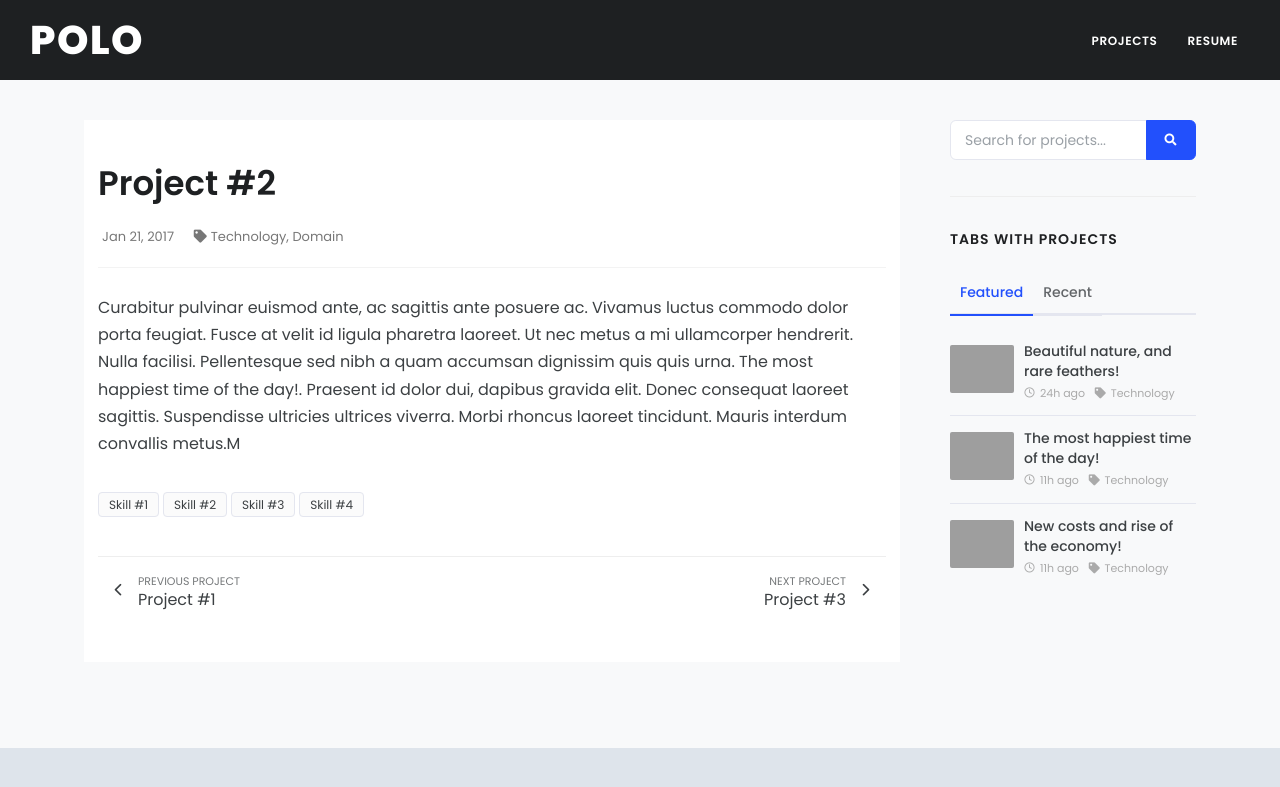
After one commit to jayashankarjayan/jayashankarjayan, a Flask app: template application/templates/page-sidebar.html in a window 1280 px wide. The commit adds this page. Shown: the top 787 px of the page. Run offline with Flask 2, Linux system fonts and the light colour scheme; the template is opened without the code that fills it, so the values that code supplies are empty; some libraries are stand-ins or nearby versions; some web fonts are replaced; grey boxes are pictures that could not be loaded.

Commit message:
added projects routes and base page

```diff
--- /dev/null
+++ b/application/templates/page-sidebar.html
@@ -0,0 +1,141 @@
+{% extends "skeleton.html" %}
+{% block page_name %}Resume{% endblock %}
+
+{% block content %}
+
+    <!-- Page Content -->
+    <section id="page-content">
+        <div class="container">
+            <div class="row">
+                <!-- content -->
+                <div class="content col-lg-9">
+                    <!-- Blog -->
+                    <div id="blog" class="single-post">
+                        <!-- Post single item-->
+                        <div class="post-item">
+                            <div class="post-item-wrap p-3">
+                                <div class="post-item-description">
+                                    <h2>Project #2</h2>
+                                    <div class="post-meta">
+                                        <span class="post-meta-date"><i class="fa fa-calendar-o"></i>Jan 21, 2017</span>
+                                        <span class="post-meta-category"><a href=""><i class="fa fa-tag"></i>Technology, Domain</a></span>
+                                    </div>
+                                    <p>Curabitur pulvinar euismod ante, ac sagittis ante posuere ac. Vivamus luctus commodo dolor porta feugiat. Fusce at velit id ligula pharetra laoreet. Ut nec metus a mi ullamcorper hendrerit. Nulla facilisi. Pellentesque
+                                        sed nibh a quam accumsan dignissim quis quis urna. The most happiest time of the day!. Praesent id dolor dui, dapibus gravida elit. Donec consequat laoreet sagittis. Suspendisse ultricies ultrices viverra. Morbi
+                                        rhoncus laoreet tincidunt. Mauris interdum convallis metus.M</p>
+                                </div>
+                                <div class="post-tags">
+                                    <a href="#">Skill #1</a>
+                                    <a href="#">Skill #2</a>
+                                    <a href="#">Skill #3</a>
+                                    <a href="#">Skill #4</a>
+                                </div>
+                                <div class="post-navigation">
+                                    <a href="blog-single-slider.html" class="post-prev">
+                                        <div class="post-prev-title"><span>Previous Project</span>Project #1</div>
+                                    </a>
+
+                                    <a href="blog-single-video.html" class="post-next">
+                                        <div class="post-next-title"><span>Next Project</span>Project #3</div>
+                                    </a>
+                                </div>
+
+                            </div>
+                        </div>
+                        <!-- end: Post single item-->
+                    </div>
+                </div>
+                <!-- end: content -->
+                <!-- Sidebar-->
+                <div class="sidebar sticky-sidebar col-lg-3">
+                    <!--widget newsletter-->
+                    <div class="widget  widget-newsletter">
+                        <form id="widget-search-form-sidebar" action="search-results-page.html" method="get">
+                            <div class="input-group">
+                                <input type="text" aria-required="true" name="q" class="form-control widget-search-form" placeholder="Search for projects...">
+                                <button class="btn btn-primary" type="submit"><i class="fa fa-search"></i></button>
+                            </div>
+                        </form>
+                    </div>
+                    <!--end: widget newsletter-->
+                    <!--Tabs with Posts-->
+                    <div class="widget">
+                        <h4 class="widget-title">Tabs with projects</h4>
+                        <div class="tabs">
+                            <ul class="nav nav-tabs" id="tabs-posts" role="tablist">
+                                <li class="nav-item">
+                                    <a class="nav-link active" id="profile-tab" data-bs-toggle="tab" href="#featured" role="tab" aria-controls="featured" aria-selected="true">Featured</a>
+                                </li>
+                                <li class="nav-item">
+                                    <a class="nav-link" id="contact-tab" data-bs-toggle="tab" href="#recent" role="tab" aria-controls="recent" aria-selected="false">Recent</a>
+                                </li>
+                            </ul>
+                            <div class="tab-content" id="tabs-posts-content">
+                                <div class="tab-pane fade active show" id="featured" role="tabpanel" aria-labelledby="featured-tab">
+                                    <div class="post-thumbnail-list">
+                                        <div class="post-thumbnail-entry">
+                                            <img alt="" src="images/blog/thumbnail/6.jpg">
+                                            <div class="post-thumbnail-content">
+                                                <a href="#">Beautiful nature, and rare feathers!</a>
+                                                <span class="post-date"><i class="icon-clock"></i> 24h ago</span>
+                                                <span class="post-category"><i class="fa fa-tag"></i> Technology</span>
+                                            </div>
+                                        </div>
+                                        <div class="post-thumbnail-entry">
+                                            <img alt="" src="images/blog/thumbnail/7.jpg">
+                                            <div class="post-thumbnail-content">
+                                                <a href="#">The most happiest time of the day!</a>
+                                                <span class="post-date"><i class="icon-clock"></i> 11h ago</span>
+                                                <span class="post-category"><i class="fa fa-tag"></i> Technology</span>
+                                            </div>
+                                        </div>
+                                        <div class="post-thumbnail-entry">
+                                            <img alt="" src="images/blog/thumbnail/8.jpg">
+                                            <div class="post-thumbnail-content">
+                                                <a href="#">New costs and rise of the economy!</a>
+                                                <span class="post-date"><i class="icon-clock"></i> 11h ago</span>
+                                                <span class="post-category"><i class="fa fa-tag"></i> Technology</span>
+                                            </div>
+                                        </div>
+                                    </div>
+                                </div>
+                                <div class="tab-pane fade" id="recent" role="tabpanel" aria-labelledby="recent-tab">
+                                    <div class="post-thumbnail-list">
+                                        <div class="post-thumbnail-entry">
+                                            <img alt="" src="images/blog/thumbnail/7.jpg">
+                                            <div class="post-thumbnail-content">
+                                                <a href="#">The most happiest time of the day!</a>
+                                                <span class="post-date"><i class="icon-clock"></i> 11h ago</span>
+                                                <span class="post-category"><i class="fa fa-tag"></i> Technology</span>
+                                            </div>
+                                        </div>
+                                        <div class="post-thumbnail-entry">
+                                            <img alt="" src="images/blog/thumbnail/8.jpg">
+                                            <div class="post-thumbnail-content">
+                                                <a href="#">New costs and rise of the economy!</a>
+                                                <span class="post-date"><i class="icon-clock"></i> 11h ago</span>
+                                                <span class="post-category"><i class="fa fa-tag"></i> Technology</span>
+                                            </div>
+                                        </div>
+                                        <div class="post-thumbnail-entry">
+                                            <img alt="" src="images/blog/thumbnail/6.jpg">
+                                            <div class="post-thumbnail-content">
+                                                <a href="#">Beautiful nature, and rare feathers!</a>
+                                                <span class="post-date"><i class="icon-clock"></i> 24h ago</span>
+                                                <span class="post-category"><i class="fa fa-tag"></i> Technology</span>
+                                            </div>
+                                        </div>
+                                    </div>
+                                </div>
+                            </div>
+                        </div>
+                    </div>
+                    <!--End: Tabs with Posts-->
+
+                </div>
+                <!-- end: sidebar-->
+            </div>
+        </div>
+    </section>
+    <!-- end: Page Content -->
+{% endblock %}
--- a/application/templates/skeleton.html
+++ b/application/templates/skeleton.html
@@ -18,7 +18,44 @@
 
 <body>
 
-{% block content %}{% endblock %}
+    <!-- Body Inner -->
+    <div class="body-inner">
+        <!-- Header -->
+        <header id="header" class="dark" data-fullwidth="true">
+            <div class="header-inner">
+                <div class="container">
+                    <!--Logo-->
+                    <div id="logo">
+                        <a href="index.html">
+                            <span class="logo-default">POLO</span>
+                            <span class="logo-dark">POLO</span>
+                        </a>
+                    </div>
+                    <!--End: Logo-->
+
+                    <!--Navigation Resposnive Trigger-->
+                    <div id="mainMenu-trigger">
+                        <a class="lines-button x"><span class="lines"></span></a>
+                    </div>
+                    <!--end: Navigation Resposnive Trigger-->
+                    <!--Navigation-->
+                    <div id="mainMenu">
+                        <div class="container">
+                            <nav>
+                                <ul>
+                                    <li><a href="/projects">Projects</a></li>
+                                    <li><a href="/resume">Resume</a></li>
+                                </ul>
+                            </nav>
+                        </div>
+                    </div>
+                    <!--end: Navigation-->
+                </div>
+            </div>
+        </header>
+        <!-- end: Header -->
+    </div>
+        {% block content %}{% endblock %}
 <!-- Scroll top -->
 <a id="scrollTop"><i class="icon-chevron-up"></i><i class="icon-chevron-up"></i></a>
 <!--Plugins-->
```
Also changed, not shown: application/projects/routes.py (+7 -0 lines).
